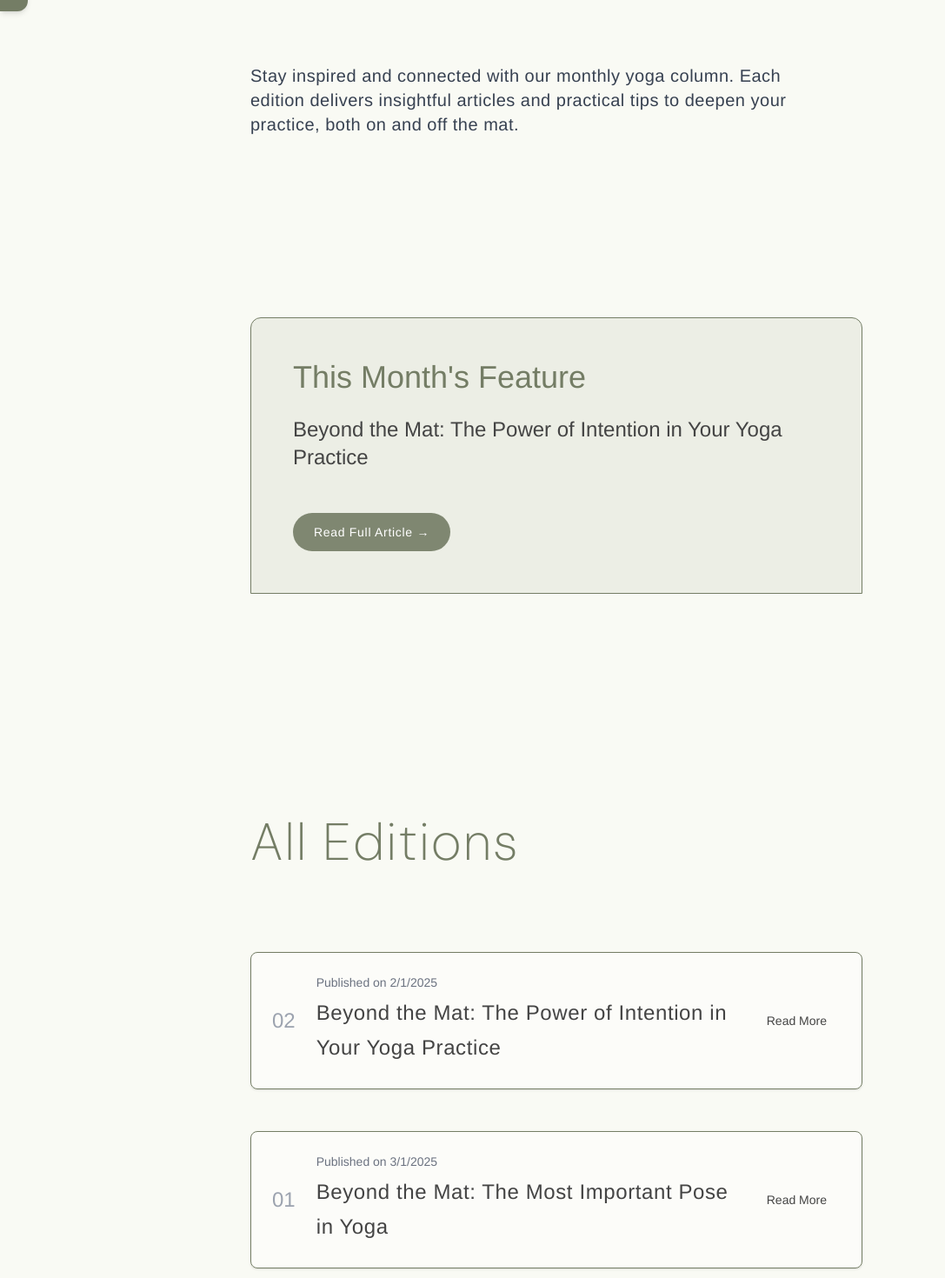
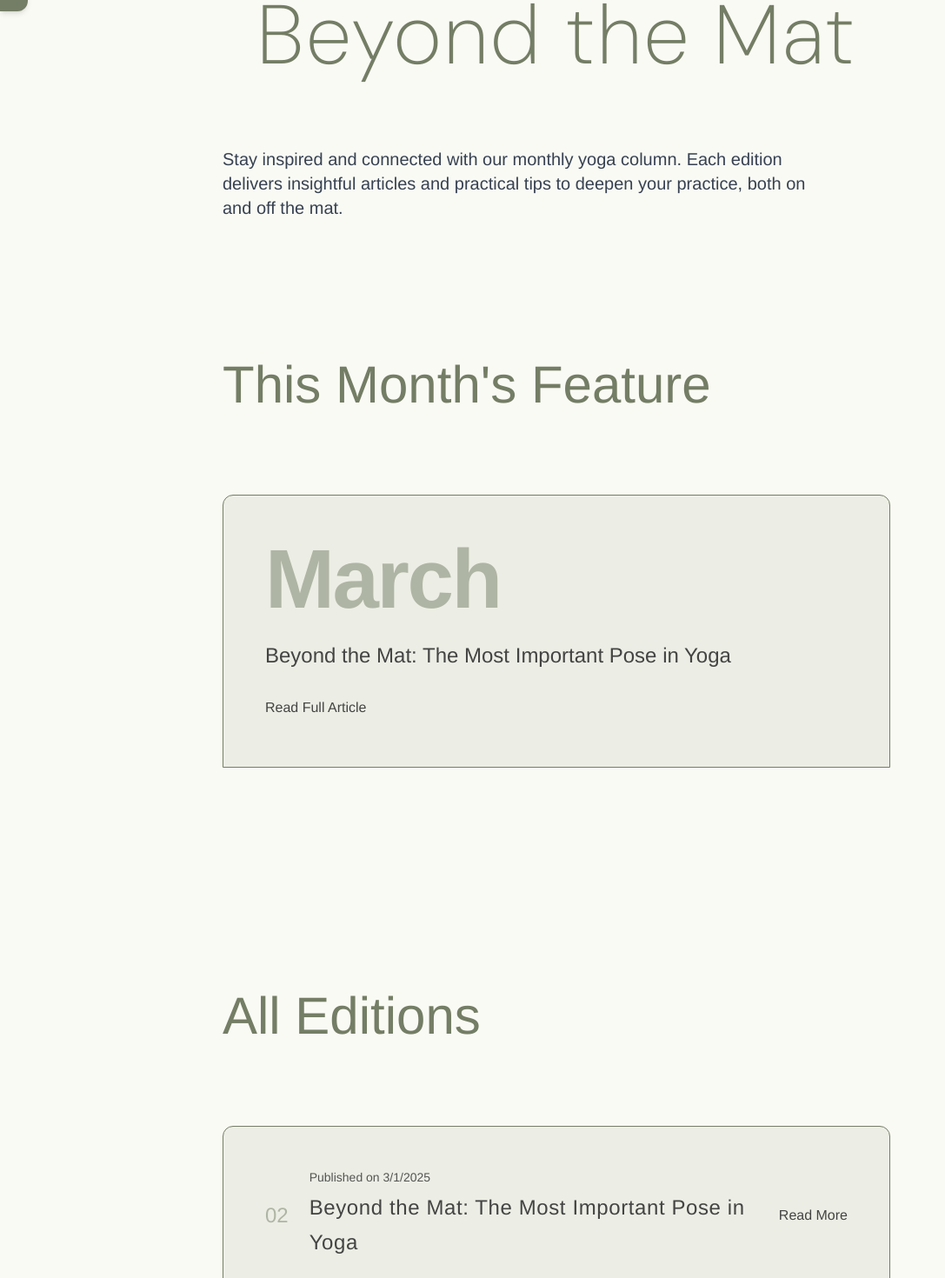
Before and after one commit to samanthacabrera/yoga-library, a React (Vite) app: page /newsletter in a window 1280 px wide. Shown: the part 243-1713 px from the top of the page at 87% size, without its empty margins (0-1087 px from the left). Built offline with nearby package versions, Linux system fonts and the light colour scheme.

Commit message:
update styling on newsletter to be more consistent

```diff
--- a/public/blog.json
+++ b/public/blog.json
@@ -2,14 +2,14 @@
 {
   "items": [
     {
+      "title": "Beyond the Mat: The Most Important Pose in Yoga",
+      "link": "https://medium.com/@samantha.n.cabrera/beyond-the-mat-why-savasana-is-yogas-most-important-pose-2d1de6369f31",
+      "pubDate": "2025-03-01T10:00:00Z"
+    },
+    {
       "title": "Beyond the Mat: The Power of Intention in Your Yoga Practice",
       "link": "https://medium.com/@samantha.n.cabrera/beyond-the-mat-the-power-of-intention-in-your-yoga-practice-a09dce7fb55e",
       "pubDate": "2025-02-01T10:00:00Z"
-    },
-    {
-      "title": "Beyond the Mat: The Most Important Pose in Yoga",
-      "link": "https://medium.com/@samantha.n.cabrera/beyond-the-mat-why-savasana-is-yogas-most-important-pose-2d1de6369f31",
-      "pubDate": "2025-03-01T10:00:00Z"
     }
   ]
 }
--- a/src/components/Guide.jsx
+++ b/src/components/Guide.jsx
@@ -82,7 +82,7 @@ const Guide = () => {
             Benefits of Consistent Yoga Practice
         </h3>
         <p className="lg:col-span-2">
-            Yoga offers a wealth of benefits beyond physical movement. It nurtures the body, mind, and spirit, fostering balance and well-being. Whether you're practicing for flexibility, strength, or inner peace, yoga enhances daily life in profound ways.
+           Yoga is more than just movement—it’s a transformative practice that enhances physical health, mental clarity, and emotional balance. Committing to a regular yoga routine creates lasting benefits that extend beyond the mat and into daily life.
         </p>
 
         <div className="bg-moss bg-opacity-20 border border-moss rounded-2xl shadow p-4 sm:p-8 space-y-6 lg:col-span-2">
--- a/src/components/Newsletter.jsx
+++ b/src/components/Newsletter.jsx
@@ -21,19 +21,19 @@ const Newsletter = () => {
 
     const displayBlogs = () => {
         return blog.items.map((post, index) => (
-            <li key={index} className="group flex flex-col md:flex-row items-start md:items-center space-y-6 md:space-y-0 md:space-x-6 bg-white bg-opacity-50 border border-moss rounded-lg shadow p-6">
-                <span className="text-2xl text-gray-400">
+            <li key={index} className="group flex flex-col md:flex-row items-start md:items-center space-y-6 md:space-y-0 md:space-x-6 bg-moss bg-opacity-10 border border-moss rounded-t-xl p-6 lg:p-12 ">
+                <span className="text-2xl text-moss opacity-50">
                     {String(totalArticles - index).padStart(2, "0")}
                 </span>
                 <div className="flex-1">
-                    <div className="text-sm text-gray-500 mb-2">
+                    <div className="text-sm opacity-90 mb-2">
                         Published on {new Date(post.pubDate).toLocaleDateString()}
                     </div>
                     <a href={post.link} target="_blank" rel="noopener noreferrer" className="text-2xl font-light tracking-wide leading-snug">
                         {post.title}
                     </a>
                 </div>
-                <a href={post.link} target="_blank" rel="noopener noreferrer" className="inline-block px-4 py-2 text-sm hover:scale-[1.03] hover:bg-moss hover:text-white transition-all duration-300 ease-in-out">
+                <a href={post.link} target="_blank" rel="noopener noreferrer" className="">
                     Read More
                 </a>
             </li>
@@ -41,43 +41,45 @@ const Newsletter = () => {
     };
 
     return (
-        <div className="flex flex-col min-h-screen w-full max-w-3xl space-y-40 px-8 py-4 mx-auto">
-           <div className="my-12">
+        <div className="flex flex-col min-h-screen w-full max-w-3xl mx-auto space-y-40">
+           <div className="mt-40">
                 <h2 className="text-lg lg:text-xl heading tracking-wider uppercase">Our Monthly Column:</h2>
                 <h1 className="heading my-12 lg:mb-20 text-4xl lg:text-8xl text-center">Beyond the Mat</h1>
-                <p className="tracking-wide mt-4 text-lg lg:text-xl text-gray-700 max-w-2xl">
+                <p className="mt-4 text-lg lg:text-xl text-gray-700 max-w-2xl">
                     Stay inspired and connected with our monthly yoga column. Each edition delivers
                     insightful articles and practical tips to deepen your practice, both on and off the mat.
                 </p>
             </div>
 
             {latestArticle && (
-                <div className="bg-moss bg-opacity-10 border border-moss rounded-t-xl p-6 lg:p-12 space-y-6">
-                    <h2 className="text-lg lg:text-4xl text-moss">This Month's Feature</h2>
-                    <h3 className="text-base lg:text-2xl leading-tight">
+                <div>
+                <h2 className="text-2xl lg:text-6xl text-moss">This Month's Feature</h2>
+                <div className="bg-moss bg-opacity-10 border border-moss rounded-t-xl p-6 lg:p-12 space-y-6 my-24">
+                    <h3 className="text-4xl lg:text-8xl text-moss tracking-tight opacity-50 font-bold">March</h3>
+                    <h6 className="text-base lg:text-2xl ">
                         {latestArticle.title}
-                    </h3>
+                    </h6>
                     <p className="text-gray-700">{latestArticle.description}</p>
                     <a href={latestArticle.link} target="_blank" rel="noopener noreferrer"
-                       className="inline-block bg-moss text-xs lg:text-sm text-white px-6 py-3 rounded-full font-medium tracking-wider bg-opacity-90 hover:bg-opacity-100 transition duration-300">
-                        Read Full Article →
+                       className="">
+                        Read Full Article
                     </a>
+                </div>
                 </div>
             )}
 
             {/* All Articles  */}
             <div>
-                <h3 className="py-24 heading text-4xl lg:text-6xl">All Editions</h3>
-                <ul className="space-y-12 mb-12">
+                <h2 className="text-2xl lg:text-6xl text-moss">All Editions</h2>
+                <ul className="space-y-12 py-24">
                     {displayBlogs()}
                 </ul>
             </div>
 
-            <hr></hr>
             {/* Whats New */}
             <div>
-                <h3 className="heading text-4xl lg:text-6xl py-24">What's New</h3>
-                <div className="border border-moss bg-white bg-opacity-50 rounded-lg shadow p-6">
+                <h3 className="text-2xl lg:text-6xl text-moss">What's New</h3>
+                <div className="bg-moss bg-opacity-10 border border-moss rounded-t-xl p-6 lg:p-12 space-y-6 my-24">
                     <h3 className="uppercase tracking-wider heading font-medium">March 2025</h3>
                <ul className="space-y-2">
                         <li>
@@ -90,18 +92,17 @@ const Newsletter = () => {
                 </div>
             </div>
 
-            <hr></hr>
          {/* Meet the Author */}
             <div className="relative py-20 px-6">
-                <h2 className="heading text-4xl lg:text-6xl py-24 text-center">
+                <h2 className="text-2xl lg:text-6xl text-moss text-center">
                     Meet the Author
                 </h2>
-            <div className="max-w-4xl mx-auto bg-white p-8 lg:p-12">
+            <div className="max-w-4xl mx-auto bg-white border border-moss shadow p-8 lg:p-12 my-24">
                 <div className="grid md:grid-cols-[auto_1fr] gap-10 md:gap-14 items-start">
                     <img
                         src="/me.png"
                         alt="Sam"
-                        className="w-60 h-60 object-cover object-[75%_15%] mx-auto rounded-t-xl shadow-md"
+                        className="w-60 h-60 object-cover object-[75%_15%] mx-auto rounded-t-lg"
                     />
                     <div>
                         <p className="">
@@ -119,10 +120,10 @@ const Newsletter = () => {
                     <p>However you’ve found your way here, I hope you’ll find something that resonates with you.</p>
                 </div>
                 <div className="flex justify-center md:justify-start space-x-6 pt-6">
-                    <a href="https://medium.com/@samantha.n.cabrera" target="_blank" rel="noopener noreferrer" className="text-lg font-medium hover:opacity-50 transition duration-300">
+                    <a href="https://medium.com/@samantha.n.cabrera" target="_blank" rel="noopener noreferrer" className="text-lg font-light hover:text-moss transition duration-300 ease-in-out">
                         Medium
                     </a>
-                    <a href="mailto:samantha.n.cabrera@gmail.com" className="text-lg font-medium hover:opacity-50 transition duration-300">
+                    <a href="mailto:samantha.n.cabrera@gmail.com" className="text-lg font-light hover:text-moss transition duration-300 ease-in-out">
                         Email
                     </a>
                 </div>
```
